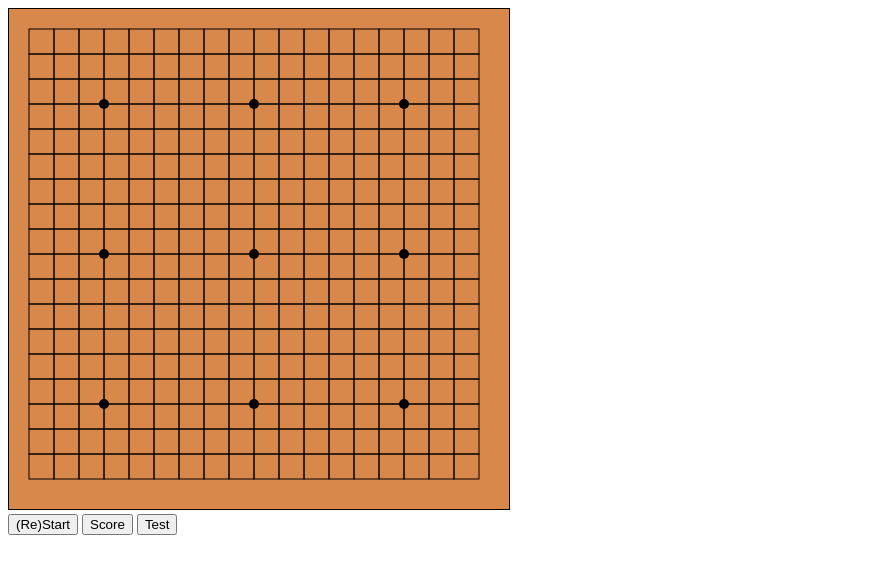
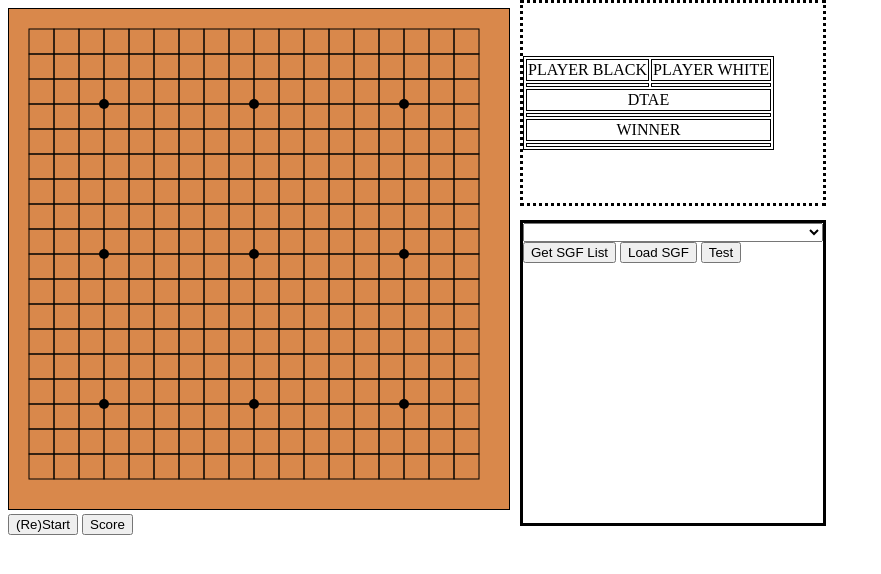
Before and after one commit to chenyijie2016/weiqi-board, a plain HTML site: page index.html in a window 1280 px wide. Shown: the whole page, without its empty margins (0-881 px from the left). Drawn offline with Linux system fonts and the light colour scheme.

Commit message:
ADDED load sgf file

```diff
--- a/css/weiqi.css
+++ b/css/weiqi.css
@@ -2,3 +2,38 @@
     margin: auto 0;
     border:1px solid #000000;
 }
+
+.plugin{
+    border: solid;
+    width: 300px;
+    height: 300px;
+    position: absolute;
+    left: 520px;
+    top: 220px;
+}
+
+.select{
+    width: 300px;
+}
+.info{
+    position: absolute;
+    left: 520px;
+    top: 0px;
+    width: 300px;
+    height: 200px;
+    border: dotted;
+    align-content: center;
+}
+.infotable{
+    border: solid;
+    border-width: thin;
+
+}
+tr {
+    width: 200px;
+}
+td {
+    text-align: center;
+    border: solid;
+    border-width: 1px;
+}
--- a/index.html
+++ b/index.html
@@ -10,6 +10,42 @@
 <script src="js/weiqi.js"></script>
 <script src="js/test.js"></script>
 <canvas id="ChessBoard" width="500" height="500" class="weiqi"></canvas>
+<div id="plugin" class="plugin">
+    <form>
+        <select id="sgf_list" class="select">
+
+        </select>
+    </form>
+
+    <button onclick="getSGF()" id="get">Get SGF List</button>
+    <button onclick="loadSGF()" id="load">Load SGF</button>
+    <button onclick="test()" id="test">Test</button>
+</div>
+
+<div id="info" class="info">
+    <table class="infotable">
+        <tr>
+            <td>PLAYER BLACK</td>
+            <td>PLAYER WHITE</td>
+        </tr>
+        <tr>
+            <td id="PB"></td>
+            <td id="PW"></td>
+        </tr>
+        <tr>
+            <td colspan="2">DTAE</td>
+        </tr>
+        <tr>
+            <td colspan="2" id="date"></td>
+        </tr>
+        <tr>
+            <td colspan="2">WINNER</td>
+        </tr>
+        <tr>
+            <td  colspan="2" id="winner"></td>
+        </tr>
+    </table>
+</div>
 <script>
     game.init();
     game.setup();
@@ -18,6 +54,7 @@
 <br>
 <button onclick="game.setup()" id="start">(Re)Start</button>
 <button onclick="getScore()" id="score">Score</button>
-<button onclick="test()" id="test">Test</button>
+
+
 </body>
 </html>
--- a/js/test.js
+++ b/js/test.js
@@ -1,32 +1,8 @@
 function test() {
-    // $.get('http://localhost:5000/sgf/123', function (data) {
-    //     console.log(data);
-    // });
-
-    var board = '';
-    for (var i = 0; i < 19; i++)
-        for (var j = 0; j < 19; j++) {
-            board = board + game.board[i + j * 19].toString();
-        }
 
 
-    $.post('http://127.0.0.1:5000/score', {'board': board, 'player_to_move': -1}, function (data) {
-        console.log(data);
-        game.showScores(data['board'])
-    })
 
 
-    // $.ajax(
-    //     {
-    //         type:'GET',
-    //         url:'http://localhost:5000/sgf/123',
-    //         headers: {
-    //             'accept':'application/json',
-    //             'Access-Control-Allow-Origin':'*'
-    //         },
-    //         success:function (data) {
-    //             console.log(data);
-    //         }
-    //     }
-    // )
+
+
 }
--- a/js/weiqi.js
+++ b/js/weiqi.js
@@ -4,6 +4,7 @@ var R = 12;
 var BLACK = 1;
 var WHITE = 2;
 var API_URL = 'http://localhost:5000';
+var app = {};
 
 
 var game = {
@@ -146,11 +147,11 @@ var game = {
 
         for (var i = 0; i < 19; i++)
             for (var j = 0; j < 19; j++) {
-                if (board[i + j * 19] == '1') {
+                if (board[i + j * 19] === 1) {
                     drawBox(i, j, BLACK);
                 }
                 else {
-                    if (board[i + j * 19] == '2')
+                    if (board[i + j * 19] === 2)
                         drawBox(i, j, WHITE);
                 }
 
@@ -247,3 +248,31 @@ function getScore() {
         game.showScores(data['board'])
     })
 }
+
+function loadSGF() {
+    var target_file = $("#sgf_list").val();
+
+    $.get(API_URL + '/sgf/p/' + target_file, success = function (data) {
+        console.log(data);
+        game.board = data["board"];
+        game.flush();
+
+        $('#PB').text(data["black name"]);
+        $('#PW').text(data["white name"]);
+        $('#winner').text(data["winner"]);
+        $('#date').text(data["date"])
+
+    });
+
+}
+
+function getSGF() {
+    $.get(API_URL + '/sgf', success = function (data) {
+        console.log('[getSGF] INFO: ', data)
+        app.sgfs = data;
+
+        for (var i = 0; i < app.sgfs.length; i++) {
+            $('#sgf_list').append('<option >' + app.sgfs[i] + '</option>');
+        }
+    })
+}
```
